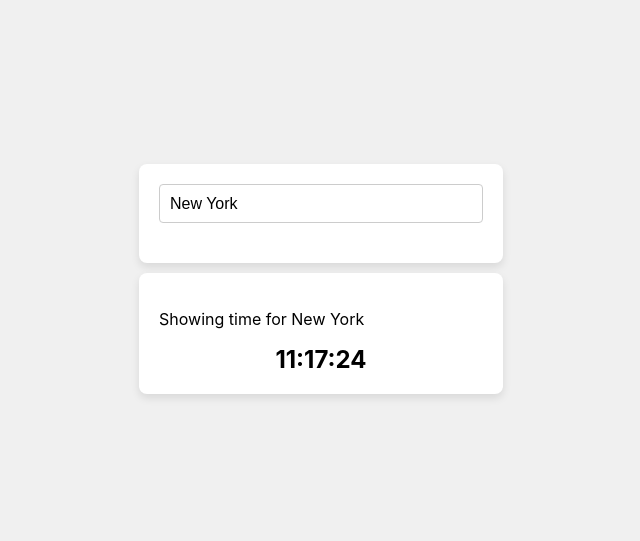
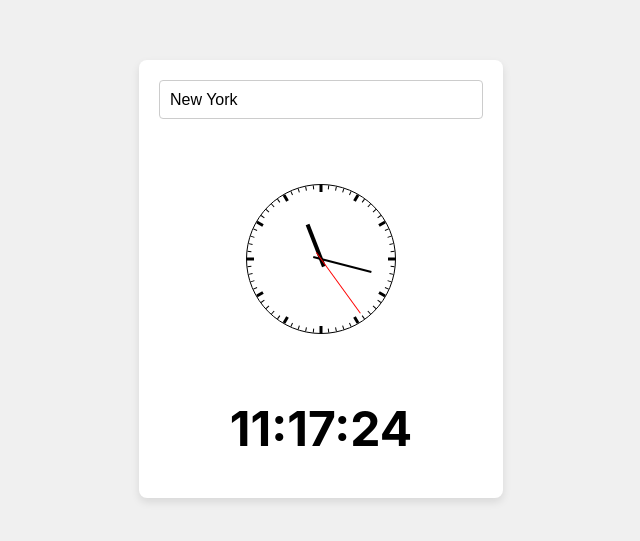
Before and after one commit to luke-weller/localized-time-dropdown, a React (Create React App) app: page / in a window 1280 px wide. Shown: the part 121-662 px from the top of the page, without its empty margins (331-971 px from the left). Built offline with nearby package versions, Linux system fonts and the light colour scheme.

Commit message:
Have the clocks displaying together

```diff
--- a/package.json
+++ b/package.json
@@ -12,6 +12,7 @@
     "@types/react-dom": "^18.3.0",
     "moment": "^2.30.1",
     "react": "^18.3.1",
+    "react-clock": "^5.0.0",
     "react-dom": "^18.3.1",
     "react-scripts": "5.0.1",
     "typescript": "^4.9.5",
--- a/src/App.tsx
+++ b/src/App.tsx
@@ -1,23 +1,21 @@
-import { useState, FC } from "react";
+import { FC, useState } from "react";
 import LocationSelect from "./components/LocationSelect/LocationSelect";
-import ClockDisplay from "./components/ClockDisplay/ClockDisplay";
+import DigitalClockDisplay from "./components/DigitalClockDisplay/DigitalClockDisplay";
+import AnalogClockDisplay from "./components/AnalogClockDisplay/AnalogClockDisplay";
 import "./App.css";
 
 const App: FC = () => {
   const [selectedLocation, setSelectedLocation] = useState<string>("New York");
 
   return (
-    <div>
-      <div className="container">
-        <LocationSelect
-          selectedLocation={selectedLocation}
-          onLocationChange={setSelectedLocation}
-        />
-      </div>
-      <div className="container">
-        <p>Showing time for {selectedLocation}</p>
-        <ClockDisplay location={selectedLocation} />
-      </div>
+    <div className="container">
+      <LocationSelect
+        selectedLocation={selectedLocation}
+        onLocationChange={setSelectedLocation}
+      />
+
+      <AnalogClockDisplay location={selectedLocation} />
+      <DigitalClockDisplay location={selectedLocation} />
     </div>
   );
 };
--- /dev/null
+++ b/src/components/AnalogClockDisplay/AnalogClockDisplay.css
@@ -0,0 +1,11 @@
+.clock-container {
+  display: flex;
+  justify-content: center;
+  align-items: center;
+  height: 30vh; /* Adjust as needed */
+}
+
+.clock {
+  width: 300px; /* Adjust size as needed */
+  height: 300px; /* Adjust size as needed */
+}
--- /dev/null
+++ b/src/components/AnalogClockDisplay/AnalogClockDisplay.tsx
@@ -0,0 +1,43 @@
+import { FC, useState, useEffect } from "react";
+import Clock from "react-clock";
+import "react-clock/dist/Clock.css";
+import "./AnalogClockDisplay.css";
+
+interface ClockDisplayProps {
+  location: string;
+}
+
+const AnalogClockDisplay: FC<ClockDisplayProps> = ({ location }) => {
+  const [time, setTime] = useState(new Date());
+
+  useEffect(() => {
+    const locationToOffset: { [key: string]: number } = {
+      "New York": -4, // UTC-4
+      London: 0, // UTC+0
+      "São Paulo": -3, // UTC-3
+    };
+
+    const updateTime = () => {
+      const now = new Date();
+      const utcTime = now.getTime() + now.getTimezoneOffset() * 60000;
+      const localTime = new Date(
+        utcTime + locationToOffset[location] * 3600000
+      );
+      setTime(localTime);
+    };
+
+    updateTime();
+
+    const interval = setInterval(updateTime, 1000);
+
+    return () => clearInterval(interval);
+  }, [location]);
+
+  return (
+    <div className="clock-container">
+      <Clock value={time} className="clock" />
+    </div>
+  );
+};
+
+export default AnalogClockDisplay;
--- a/src/components/ClockDisplay/ClockDisplay.css
+++ b/src/components/DigitalClockDisplay/DigitalClockDisplay.css
@@ -1,5 +1,6 @@
 .clock-display {
-  font-size: 24px;
+  font-size: 3em;
   font-weight: bold;
   text-align: center;
+  margin: 20px 0;
 }
```
Also changed, not shown: src/components/DigitalClockDisplay/DigitalClockDisplay.tsx (renamed from src/components/ClockDisplay/ClockDisplay.tsx, +4 -3 lines), 1 other file (tests, documents, lock files or other folders).
